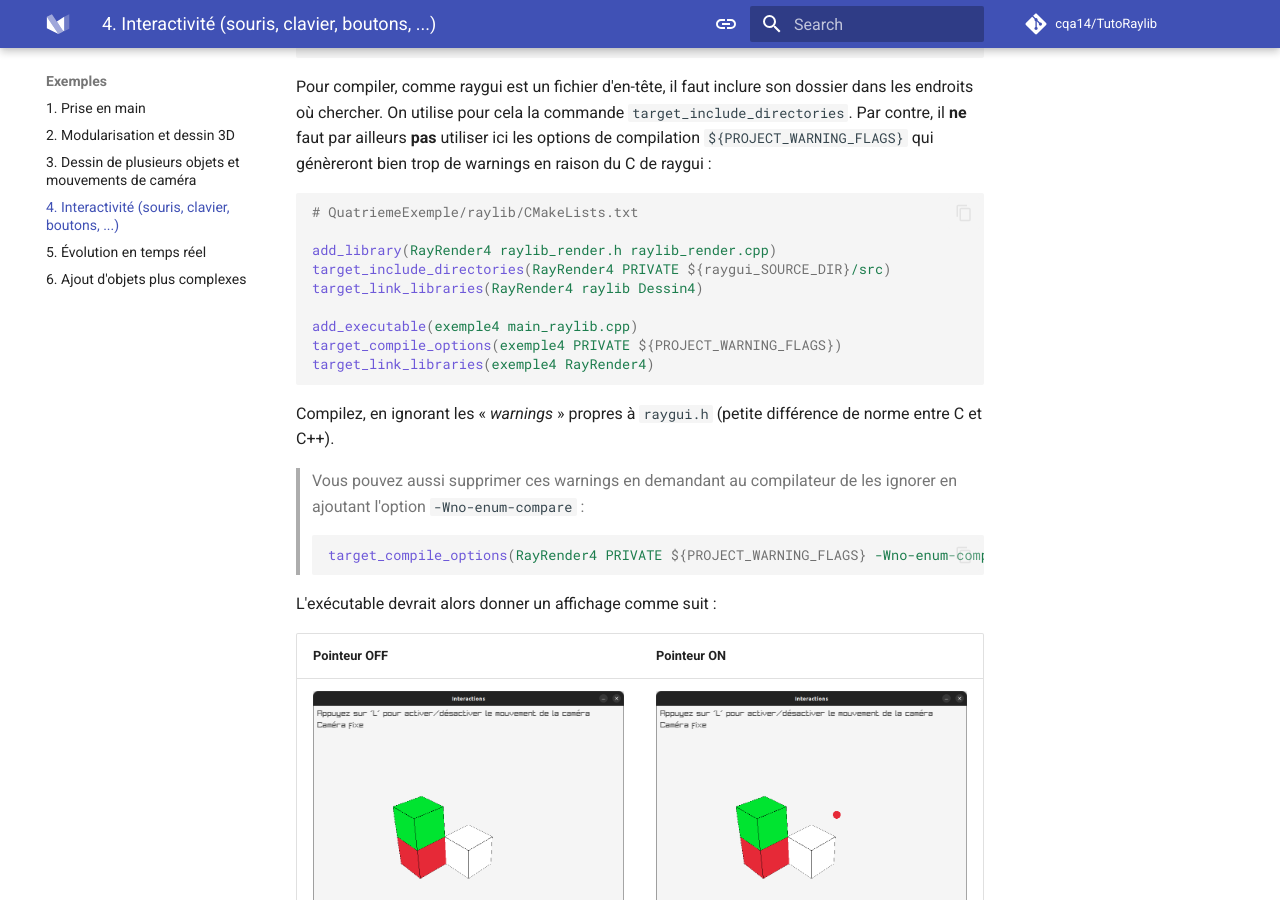
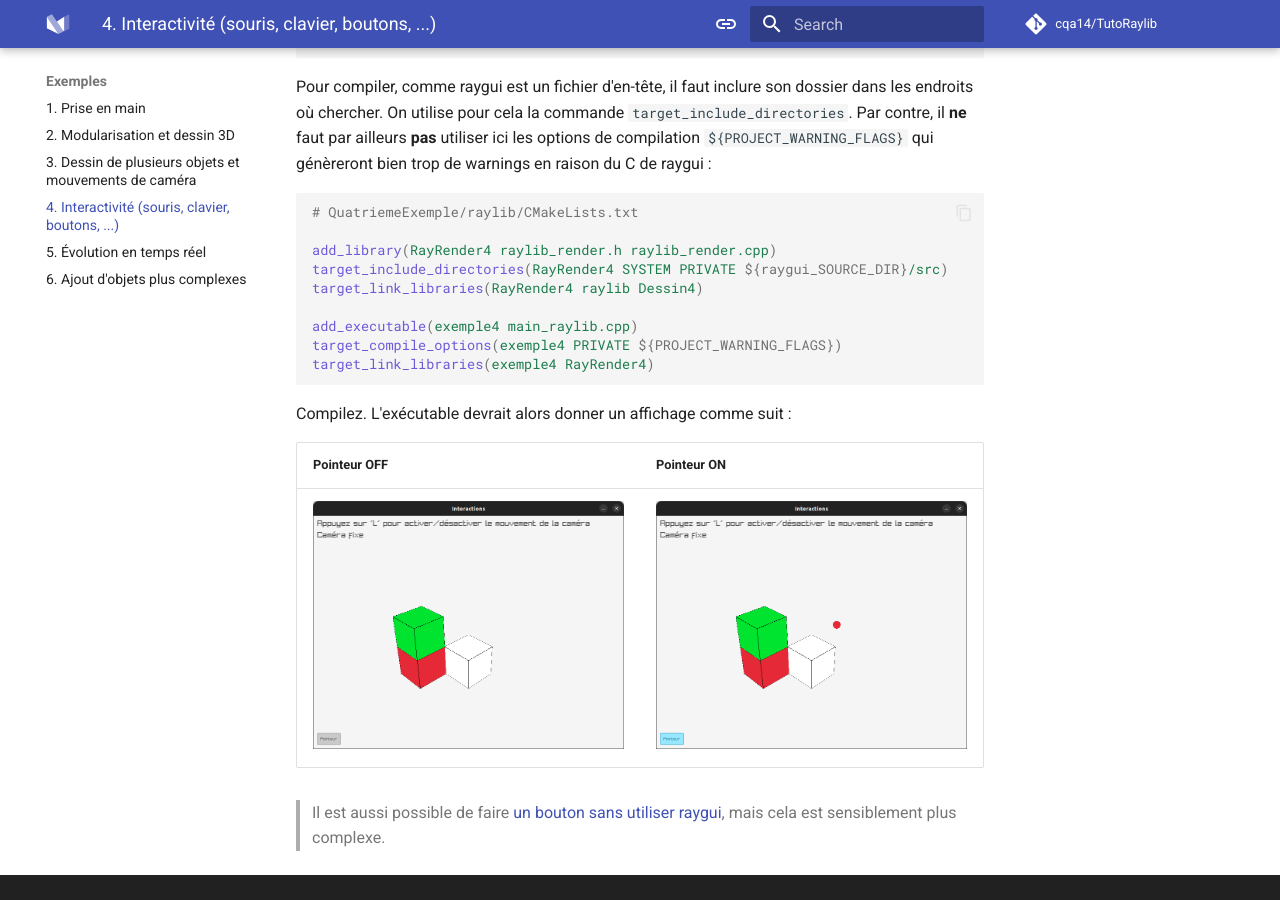
Before and after one commit to cqa14/TutoRaylib, an MkDocs documentation site: the page built from docs/exemples/4.md, in a window 1280 px wide and 900 px high, scrolled down 4274 px. Built offline with MkDocs 1.6.1 and Material for MkDocs 9.7.7, drawn with Linux system fonts in a browser that asks for light colours; comment, search, counter and statistics services are not loaded.

Commit message:
Ajout de raygui comme SYSTEM, ce qui supprime les warning de compilation

````diff
--- a/docs/exemples/4.md
+++ b/docs/exemples/4.md
@@ -178,7 +178,7 @@ Pour compiler, comme raygui est un fichier d'en-tête, il faut inclure son dossi
 # QuatriemeExemple/raylib/CMakeLists.txt
 
 add_library(RayRender4 raylib_render.h raylib_render.cpp)
-target_include_directories(RayRender4 PRIVATE ${raygui_SOURCE_DIR}/src)
+target_include_directories(RayRender4 SYSTEM PRIVATE ${raygui_SOURCE_DIR}/src)
 target_link_libraries(RayRender4 raylib Dessin4)
 
 add_executable(exemple4 main_raylib.cpp)
@@ -186,14 +186,7 @@ target_compile_options(exemple4 PRIVATE ${PROJECT_WARNING_FLAGS})
 target_link_libraries(exemple4 RayRender4)
 ```
 
-Compilez, en ignorant les « _warnings_ » propres à `raygui.h` (petite différence de norme entre C et C++).
-
-> Vous pouvez aussi supprimer ces warnings en demandant au compilateur de les ignorer en ajoutant l'option `-Wno-enum-compare` :
-> ```cmake
-> target_compile_options(RayRender4 PRIVATE ${PROJECT_WARNING_FLAGS} -Wno-enum-compare)
-> ```
-
-
+Compilez.
 L'exécutable devrait alors donner un affichage comme suit :
 
 | Pointeur OFF                           | Pointeur ON                             |
````
Also changed, not shown: 2 other files.
